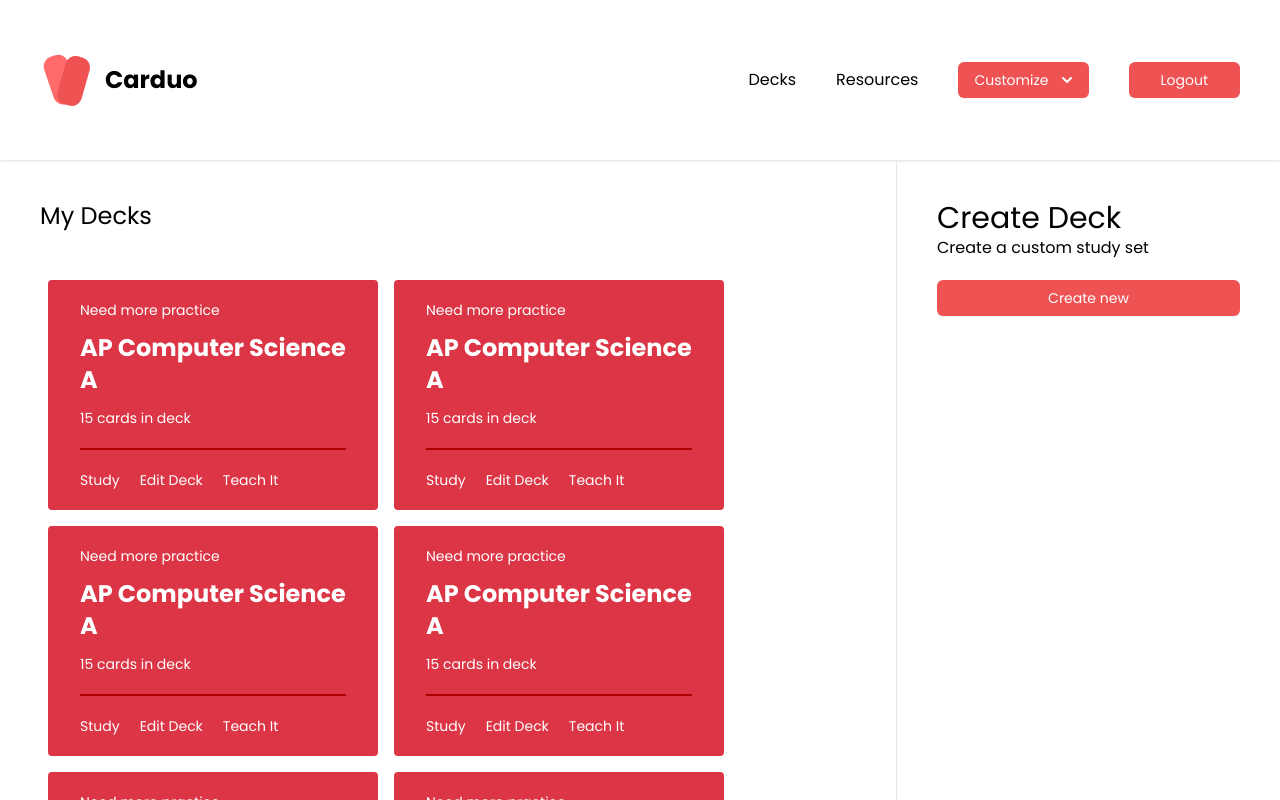
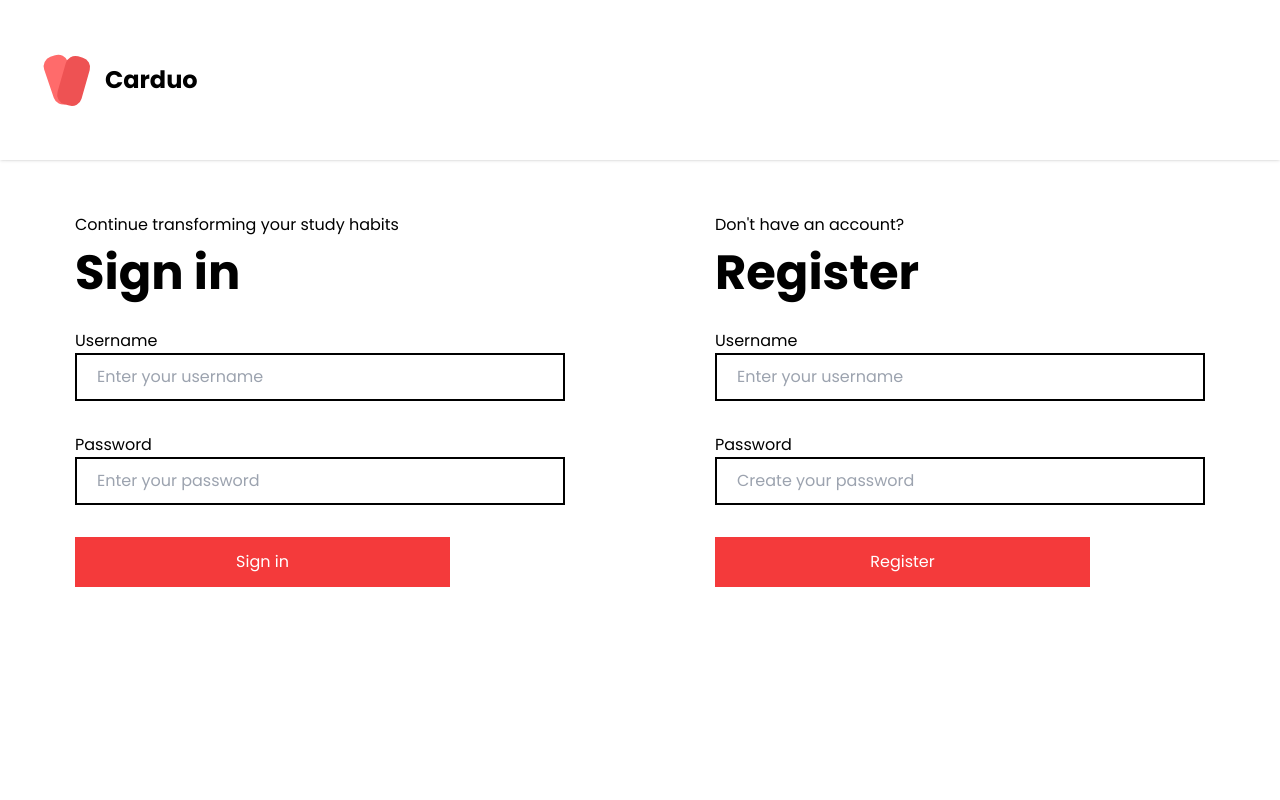
Before and after one commit to adityabilawar/carduo, a Next.js app: page / in a window 1280 px wide. Shown: the top 800 px of the page. Built offline with nearby package versions, Linux system fonts and the light colour scheme.

Commit message:
auth middleware

```diff
--- a/pages/dashboard.tsx
+++ b/pages/dashboard.tsx
@@ -1,8 +1,16 @@
-import React from 'react'
+import { useRouter } from 'next/router'
+import React, { useEffect } from 'react'
 import Content from '../components/Dashboard/Content'
 import Navbar from '../components/Navbar'
+import { isUserAuth } from '../utils/auth'
 
 const Dashboard = () => {
+
+  const router = useRouter();
+  useEffect(() => {
+    if(!isUserAuth(localStorage)) router.push('/register');
+  });
+
   return (
     <div>
         <Navbar />
--- /dev/null
+++ b/pages/middleware.ts
@@ -0,0 +1,14 @@
+// auth middleware
+import { NextResponse } from 'next/server'
+import type { NextRequest } from 'next/server'
+import { isUserAuth } from '../utils/auth'
+
+export function middleware(request: NextRequest) {
+  if(!isUserAuth(localStorage))
+  	return NextResponse.redirect(new URL('/register', request.url));
+  return NextResponse.next();
+}
+
+export const config = {
+  matcher: '/register',
+}
--- a/tsconfig.json
+++ b/tsconfig.json
@@ -4,7 +4,7 @@
 		"esModuleInterop": true,
 		"forceConsistentCasingInFileNames": true,
 		"isolatedModules": true,
-		"jsx": "preserve",
+		"jsx": "react-jsx",
 		"lib": ["dom", "esnext"],
 		"module": "esnext",
 		"target": "esnext",
--- a/utils/auth.ts
+++ b/utils/auth.ts
@@ -1,5 +1,5 @@
 export const isUserAuth = (store: Storage): boolean => {
 	const authData = store.getItem('auth');
-	if(authData || authData!=="") return true;
-	return false;
+	if(!authData || authData==="") return false;
+	return true;
 }
```
